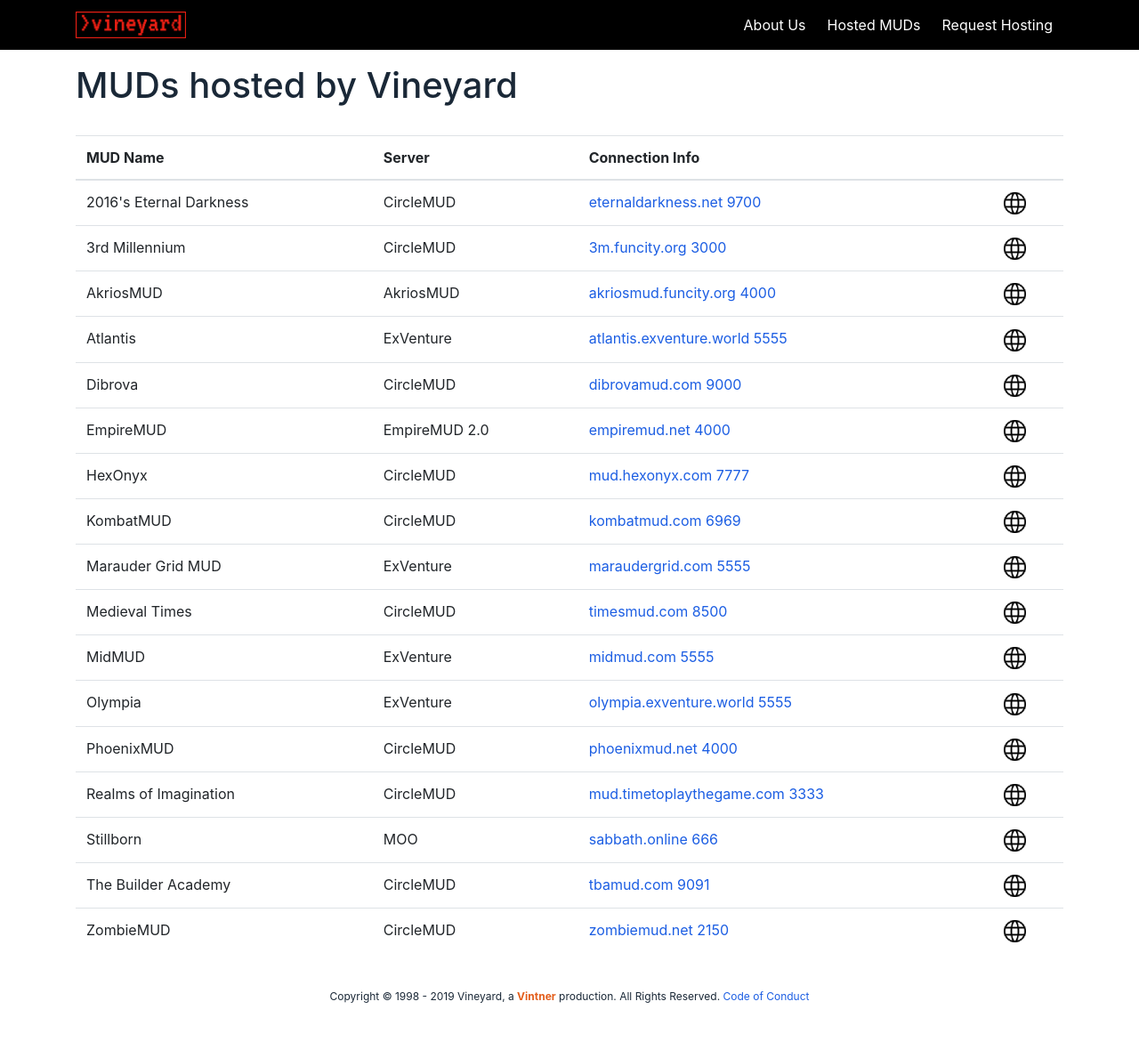
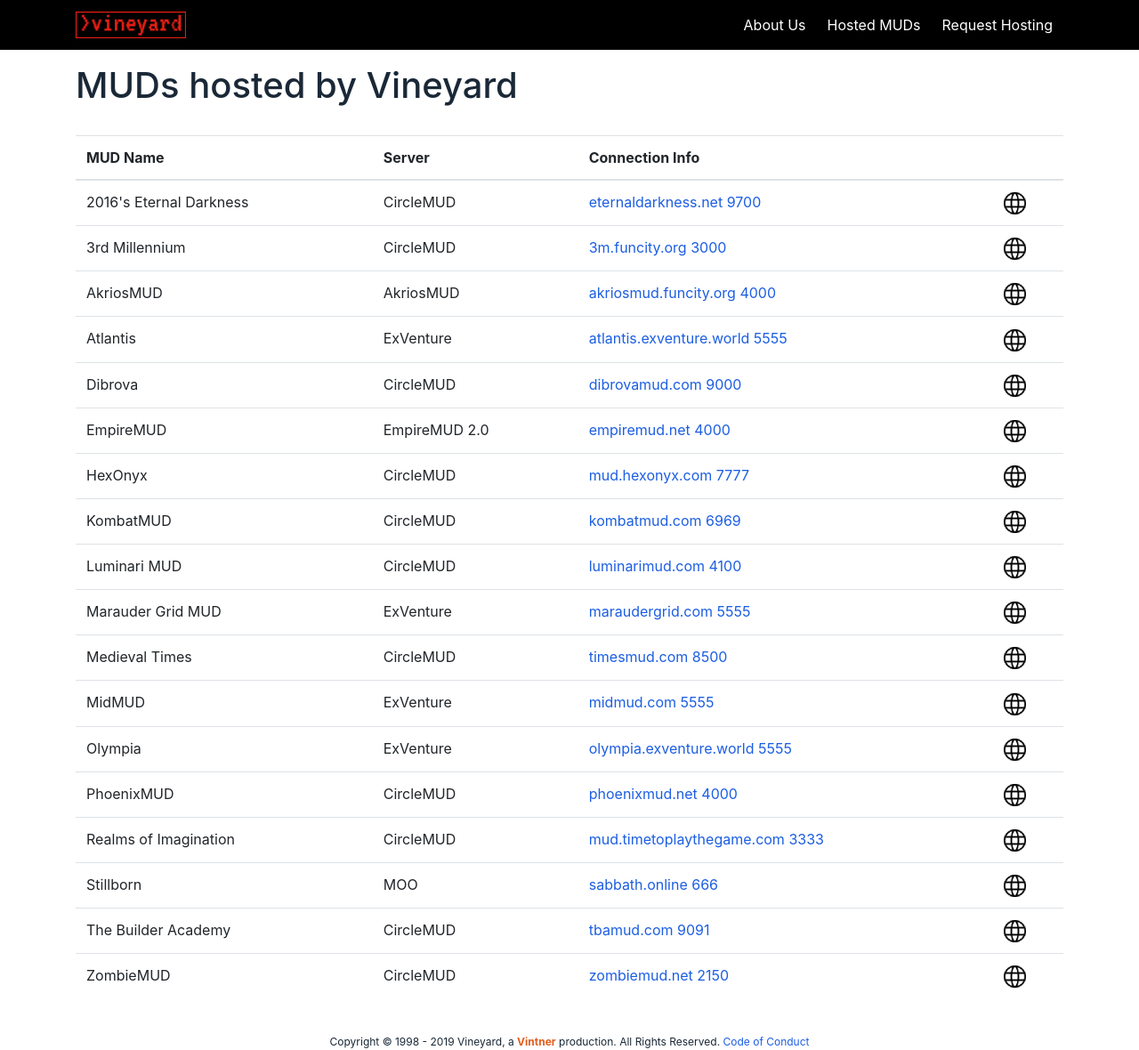
Before and after one commit to vintnerhaus/vineyard.haus, a Jekyll site: the page built from muds.html, in a window 1280 px wide. Shown: the whole page at 89% size. Built offline with Jekyll 4.4.1, drawn with Linux system fonts in a browser that asks for light colours; nearby versions of some CDN libraries; Markdown is read by kramdown in place of the engine named in the settings; before the commit the page ends 1129 px from its top, so only the background shows below that.

Commit message:
Update mud_list.json

```diff
--- a/_data/mud_list.json
+++ b/_data/mud_list.json
@@ -120,5 +120,12 @@
       "server_address": "maraudergrid.com",
       "server_port": "5555",
     },
+    {
+      "mud_name": "Luminari MUD",
+      "server": "CircleMUD",
+      "site": "luminarimud.com",
+      "server_address": "luminarimud.com",
+      "server_port": "4100",
+    },
   ]
 }
```
